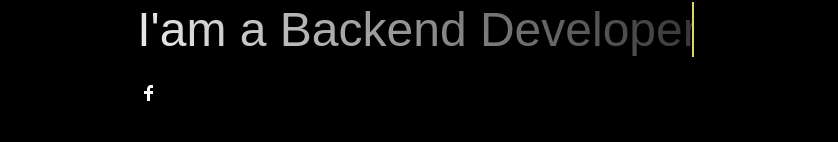
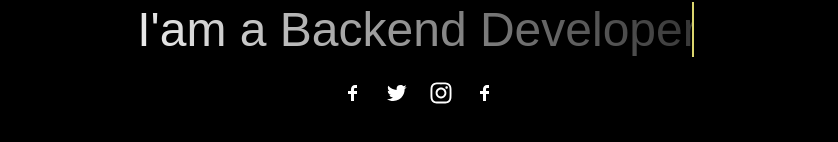
Before and after one commit to Sapnaasubedi/Saruportfolio, a React (Create React App) app in the folder my-portfolio/: page / in a window 1280 px wide. Shown: the part 412-554 px from the top of the page, without its empty margins (221-1059 px from the left). Built offline with nearby package versions, Linux system fonts and the light colour scheme.

Commit message:
feat: update social media

```diff
--- a/my-portfolio/src/components/Hero.tsx
+++ b/my-portfolio/src/components/Hero.tsx
@@ -1,17 +1,34 @@
+import { Space } from "antd";
+import "./hero.css";
+import { TiSocialFacebook } from "react-icons/ti";
+import { BiLogoTwitter } from "react-icons/bi";
+import { FaInstagram } from "react-icons/fa6";
 
-import { Space } from 'antd';
-import './hero.css'
-import { TiSocialFacebook } from "react-icons/ti";
 const Hero = () => {
   return (
     <div className="container">
-    <Space direction='vertical' size="large">
-      <h4 style={{ color: "white" , textAlign: "center"}}>WELCOME TO MY WEBSITE</h4>
-      <h1 className="type">I'am a Backend Developer</h1>
-      <ul><li style={{color: "white" , listStyle: "none" , fontSize: "24px"}}><TiSocialFacebook /></li></ul>
-    </Space>
-  </div>
-  )
-}
+      <Space direction="vertical" size="large">
+        <h4 style={{ color: "white", textAlign: "center" }}>
+          WELCOME TO MY WEBSITE
+        </h4>
+        <h1 className="type">I'am a Backend Developer</h1>
+        <div style={{ display: "flex", justifyContent: "center", gap: "20px" }}>
+          <li style={{ color: "white", listStyle: "none", fontSize: "24px" }}>
+            <TiSocialFacebook />
+          </li>
+          <li style={{ color: "white", listStyle: "none", fontSize: "24px" }}>
+            <BiLogoTwitter />
+          </li>
+          <li style={{ color: "white", listStyle: "none", fontSize: "24px" }}>
+            <FaInstagram />
+          </li>
+          <li style={{ color: "white", listStyle: "none", fontSize: "24px" }}>
+            <TiSocialFacebook />
+          </li>
+        </div>
+      </Space>
+    </div>
+  );
+};
 
-export default Hero
+export default Hero;
```
